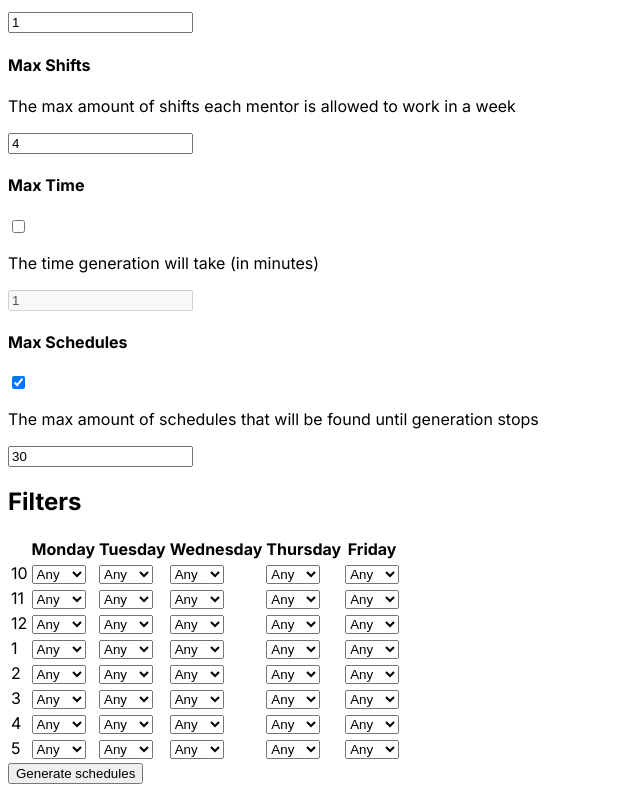
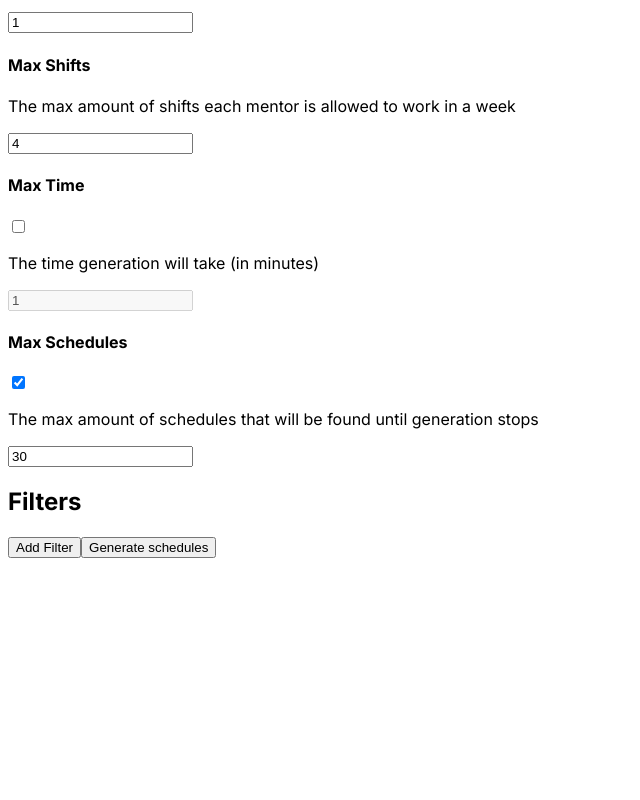
Before and after one commit to BlckHawker/Mentor-Schedule-Maker, a Next.js app: page /schedule/generate in a window 1280 px wide. Shown: the part 536-1336 px from the top of the page, without its empty margins (0-640 px from the left). After the commit the page ends 1110 px from the top, so only its background shows below. Built offline with nearby package versions, Linux system fonts and the light colour scheme.

Commit message:
start working on overriding filters

```diff
--- /dev/null
+++ b/src/components/AbstractFilter.tsx
@@ -0,0 +1,6 @@
+interface AbstractFilter {
+    day: string,
+    time: string,
+}
+
+export type { AbstractFilter }
--- a/src/components/Filter.tsx
+++ b/src/components/Filter.tsx
@@ -3,65 +3,40 @@ import { MentorInterface } from "@/app/interface/Mentor";
 import { useState, useEffect } from "react";
 
 interface Props {
+  day: string;
+  time: string;
+  globalMinShifts: number;
+  globalMaxShift: number;
   mentors: MentorInterface[];
-    onFilterChange?: (filterData: { selectedMentor: string, selectedDay: string, selectedTime: string }) => void;
 }
 
-const Filter = ({ mentors, onFilterChange }: Props) => {
-    const [isLoading, setIsLoading] = useState(false);
-    const [selectedMentor, setSelectedMentor] = useState("");
-    const [selectedDay, setSelectedDay] = useState("Monday");
-    const [selectedTime, setSelectedTime] = useState("10");
+const times = ["10", "11", "12", "1", "2", "3", "4", "5"]
 
-    useEffect(() => {
-        async function fetchData() {
-            setIsLoading(true);
-            if (mentors.length !== 0) {
-                setSelectedMentor(mentors[0].name);
-            }
-            setIsLoading(false);
-        }
-        fetchData();
-    }, [mentors]);
-
-    useEffect(() => {
-        if (onFilterChange) {
-            onFilterChange({ selectedMentor, selectedDay, selectedTime });
-        }
-    }, [selectedMentor, selectedDay, selectedTime]);
-
-    if (isLoading) {
-        return <div>Loading...</div>;
-    }
+const Filter = (props: Props) => {
+  const [minShift, setMinShift] = useState<number>(props.globalMinShifts);
+  const [maxShift, setMaxShift] = useState(props.globalMaxShift);
 
   return (
-            <li>
-                Force
-                <select value={selectedMentor} onChange={(e) => setSelectedMentor(e.target.value)}>
-                    {mentors.map(mentor => (
+    <div>
+        <p>{props.time}</p>
+      <b>Min Shifts:</b>
+      <input type="text" onChange={(e) => setMinShift(parseInt(e.target.value))} value={minShift}></input>
+      <b>Max Shifts:</b>
+      <input type="text" onChange={(e) => setMaxShift(parseInt(e.target.value))} value={maxShift}></input>
+      <b>Mentors</b>
+      {Array.from({ length: maxShift }).map((_) => (
+        <select>
+          {props.mentors
+            .filter((mentor) => mentor.availability[props.day as keyof MentorInterface['availability']][times.indexOf(props.time)])
+            .map((mentor) => (
               <option key={mentor.name} value={mentor.name}>
                 {mentor.name}
               </option>
             ))}
         </select>
-                on
-                <select value={selectedDay} onChange={(e) => setSelectedDay(e.target.value)}>
-                    {["Monday", "Tuesday", "Wednesday", "Thursday", "Friday"].map(day => (
-                        <option key={day} value={day}>
-                            {day}
-                        </option>
       ))}
-                </select>
-                at
-                <select value={selectedTime} onChange={(e) => setSelectedTime(e.target.value)}>
-                    {["10", "11", "12", "1", "2", "3", "4", "5"].map(time => (
-                        <option key={time} value={time}>
-                            {time}
-                        </option>
-                    ))}
-                </select>
-            </li>
+    </div>
   );
-}
+};
 
 export default Filter;
--- /dev/null
+++ b/src/components/FilterContainer.tsx
@@ -0,0 +1,24 @@
+"use client";
+import { MentorInterface } from "@/app/interface/Mentor";
+import { useState, useEffect } from "react";
+import { AbstractFilter } from "./AbstractFilter";
+import Filter from "./Filter";
+
+interface Props {
+    day: string;
+    time: string;
+    abstractFilters: AbstractFilter[]
+    mentors: MentorInterface[];
+    globalMinShifts: number;
+    globalMaxShift: number;
+
+}
+
+const FilterContainer = (props: Props) => {
+
+    return (
+        <div><b>{props.day}</b> <button>Hide</button> {props.abstractFilters.filter(f => f.day == props.day).map(_ => <Filter mentors={props.mentors} globalMinShifts={props.globalMinShifts} globalMaxShift={props.globalMaxShift} day={props.day} time={props.time}/>)}</div>
+    );
+}
+
+export default FilterContainer;
--- a/src/components/GenerateSchedule.tsx
+++ b/src/components/GenerateSchedule.tsx
@@ -6,7 +6,17 @@ import { useState, useEffect } from "react";
 import IndividualSchedule from "./IndividualSchedule";
 import { FilterInterface } from "@/app/interface/Filter";
 import NavBar from "./NavBar";
+import Filter from "./Filter";
+import { AbstractFilter } from "./AbstractFilter";
+import FilterContainer from "./FilterContainer";
 const GenerateSchedule = () => {
+
+
+  //todo give this interface a better name
+  interface DayAbstractFilters
+    {'Monday': boolean, 'Tuesday': boolean, 'Wednesday': boolean, 'Thursday': boolean, 'Friday': boolean}
+
+
   const pauseTime = 1; //the amount of milliseconds that will pass when "setTimeout" is called. Is there just to allow generating info to update in real time
   const maxSchedulesAllowed = 1000000; //max # of generated schedules
   const maxDayPossibilities = 1000000; //max # of day possibilities generated
@@ -33,7 +43,13 @@ const GenerateSchedule = () => {
   const [savedMentorNames, setSavedMentorNames] = useState<string[]>([]); //the mentor names that are loaded from local storage
   const [possibleSchedules, setPossibleSchedules] = useState<Schedule[]>(); //the generated schedules
   const [warningText, setWarningText] = useState(""); //text that will appear that gives the user information related to their input and the generation
-  const [filtersMaxMentor, setFiltersMaxMentor] = useState(parseInt(maxMentors)); //the number of filter dropdowns that will appear. Based on the max # of mentors set
+  const [globalMaxMentorCount, setGlobalMaxMentorCount] = useState(parseInt(maxMentors)); //the number of filter dropdowns that will appear. Based on the max # of mentors set
+  const [globalMinMentorCount, setGlobalMinMentorCount] = useState(parseInt(minMentors));
+  const [showFilterPopUp, setShowFilterPopUp] = useState(false);
+  const [abstractFilters, setAbstractFilters] = useState<AbstractFilter[]>([])
+  const [selectedFilterDay, setSelectedFilterDay] = useState<string>(days[0])
+  const [selectedFilterTime, setSelectedFilterTime] = useState<string>(times[0])
+  const [showAbstractFilters, setShowAbstractFilters] = useState<DayAbstractFilters>({'Monday': true, 'Tuesday': true, 'Wednesday': true, 'Thursday': true, 'Friday': true})
 
   //loading data from local storage
   useEffect(() => {
@@ -72,11 +88,16 @@ const GenerateSchedule = () => {
 
   //update the number of dropdowns that appear based on max # of mentors
   useEffect(() => {
-    const num = parseInt(maxMentors);
+    let num = parseInt(maxMentors);
     if(Number.isInteger(num) && num >= 1 && num <= 3) {
-      setFiltersMaxMentor(num);
+      setGlobalMaxMentorCount(num);
     }
-  }, [maxMentors])
+
+    num = parseInt(minMentors);
+    if(Number.isInteger(num) && num >= 1 && num <= 3) {
+      setGlobalMinMentorCount(num);
+    }
+  }, [maxMentors, minMentors])
 
   if (isLoading) {
     return <div>Loading...</div>;
@@ -110,27 +131,11 @@ const GenerateSchedule = () => {
       <input type="text" value={maxSchedulesString} onChange={(e) => setMaxSchedulesString(e.target.value)} disabled={!maxSchedulesBoolean}></input>
       <br />
 
+
       <h2>Filters</h2>
-      <table>
-        <thead>
-          <tr>
-            <th></th>
-            {days.map((day) => (
-              <th key={day}>{day}</th>
-            ))}
-          </tr>
-        </thead>
-        <tbody>
-          {times.map((time) => (
-            <tr key={time}>
-              <td>{time}</td>
-              {days.map((day) => (
-                <td key={`${day}-${time}`}>{getDropDown(`${day}-${time}`)}</td>
-              ))}
-            </tr>
-          ))}
-        </tbody>
-      </table>
+
+      {days.map(day => getDayFilters(day))}
+      <button onClick={() => {setShowFilterPopUp(true)}}>Add Filter</button>
       <button disabled={generatingSchedules} onClick={() => generateSchedules()}>
         Generate schedules
       </button>
@@ -141,14 +146,57 @@ const GenerateSchedule = () => {
         </div>
       )}
       <p>{warningText}</p>
+
+      {/* Pop up for filters */
+      showFilterPopUp &&
+      (<div style={{position: "fixed", zIndex: "1", left: "0", top: "0", width: "100%", height: "100%", overflow: "auto", backgroundColor: "rgba(0, 0, 0, 0.4)", display: showFilterPopUp ? "show" : "none"}}>
+        <div style={{backgroundColor: "white", margin: "10% auto", padding: "20px", border: "1px solid #888888", width: "45%",fontWeight: "bolder", display: "flex", flexDirection: "column", alignItems: "center"}}>
+          <h2>Select which day and time the filter should be for</h2>
+          <div style={{display:"flex", gap: "10px"}}>
+            <select onChange={(e) => setSelectedFilterDay(e.target.value)}>
+              <b>Selected Day</b>
+              {days.map(day => (
+                  <option key={day} value={day}>
+                      {day}
+                  </option>
+              ))}
+            </select>
+            <select onChange={(e) => setSelectedFilterTime(e.target.value)}>
+              {times.map(time => (
+                  <option key={time} value={time}>
+                      {time}
+                  </option>
+              ))}
+            </select>
+            <button onClick={() => setShowFilterPopUp(false)}>Close</button>
+            <button onClick={() => addFilter()}>Add Filter</button>
+          </div>
+        </div>
+      </div>)}
     </div>
   );
+
+  function getDayFilters(day: string) {
+    const relevantFilters = abstractFilters.filter(f => f.day == day);
+    return <div>{showAbstractFilters[day as keyof DayAbstractFilters] && relevantFilters.map(f => <FilterContainer abstractFilters={abstractFilters} mentors={savedMentors} day={day} globalMinShifts={globalMinMentorCount} globalMaxShift={globalMaxMentorCount} time={f.time} />)}</div>
+
+  }
+
+  function addFilter() {
+
+    setShowFilterPopUp(false);
+    const newArr = [...abstractFilters, { day: selectedFilterDay, time: selectedFilterTime }];
+    setAbstractFilters(newArr);
+  }
 
   /**
    * generates a collection of schedules based on user
    * parameters and mentors saved in local storage
    */
   async function generateSchedules() {
+
+    //todo: have a check for each filter to verify the min mentor count is less than the max mentor count
+
     setWarningText("");
     if (savedMentors.length === 0) {
       setWarningText("No mentors saved in local storage");
@@ -462,7 +510,7 @@ const GenerateSchedule = () => {
       </select>
     )
     //todo: change this to be dynamic
-    switch(filtersMaxMentor)
+    switch(globalMaxMentorCount)
     {
       case 1:
       return <div>{selectOption}</div>
```
Also changed, not shown: src/app/interface/Filter.ts (+6 -3 lines), src/css/utils.module.css (line endings or trailing spaces). Lines whose indentation alone changed are shown as unchanged.
